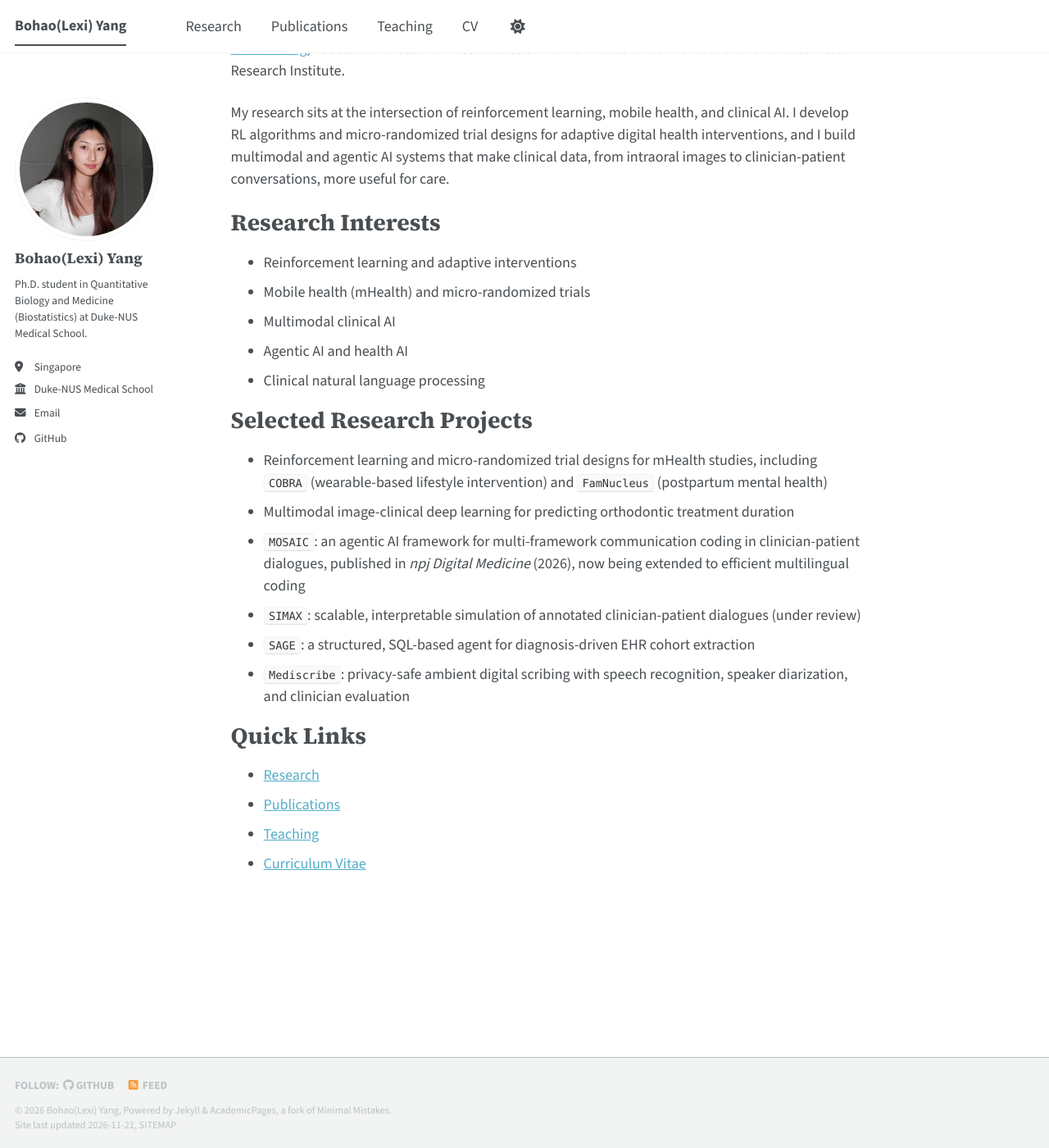
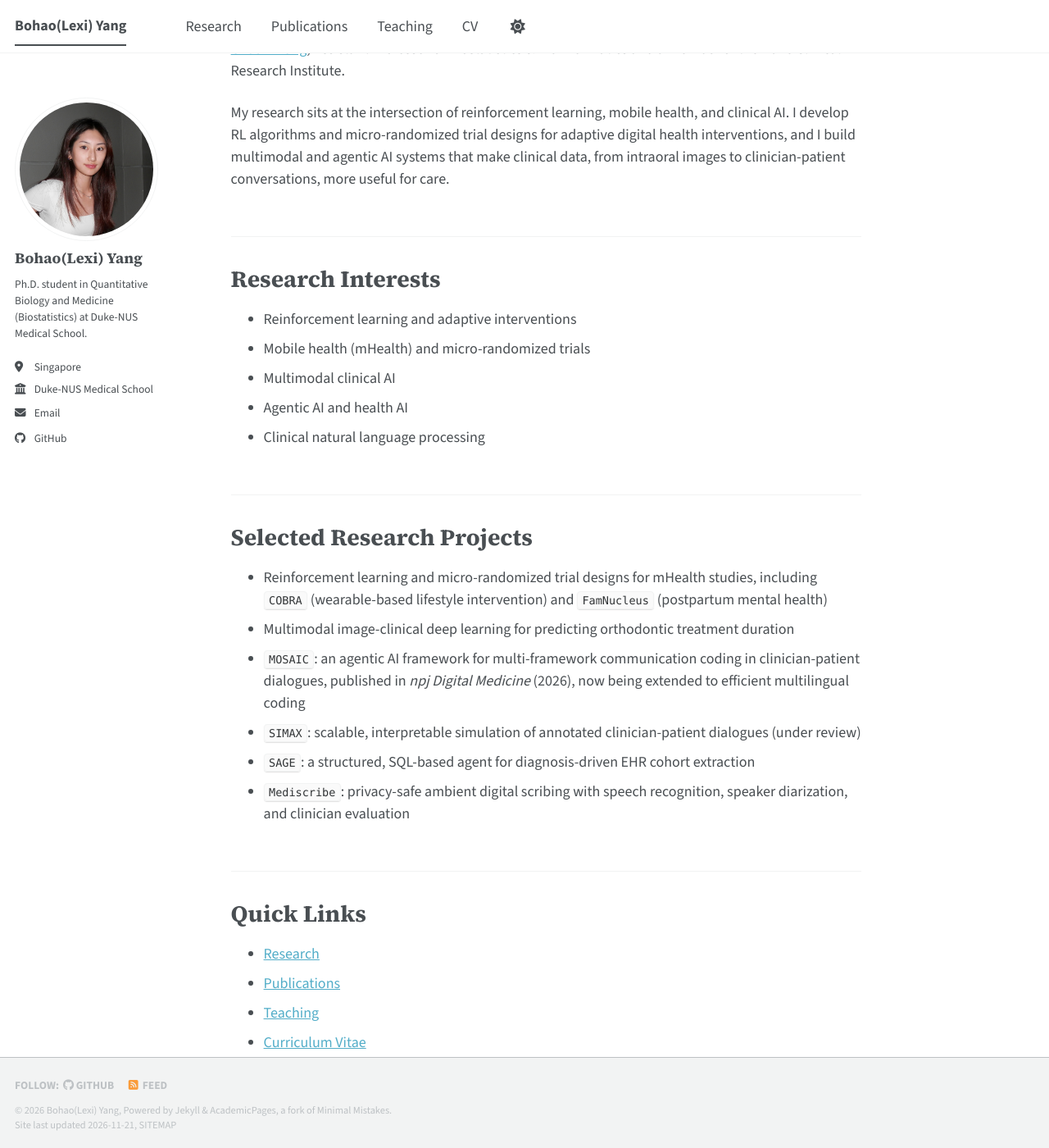
Before and after one commit to bohaoyang1327/bohaoyang1327, a Jekyll site: the page built from _pages/about.md, in a window 1280 px wide and 1400 px high, scrolled down 205 px. Shown: the whole window at 82% size. Built offline with Jekyll 4.4.1, drawn with Linux system fonts in a browser that asks for light colours; a script bundle is joined from its source files by our own code; library files that are not in the unit come from our copies.

Commit message:
add divider lines between page sections
Co-Authored-By: Claude Opus 5.5 <noreply@anthropic.com>
Claude-Session: https://claude.ai/code/session_01HRvBuH7qoDjp6HtVzsuj21

```diff
--- a/_sass/layout/_page.scss
+++ b/_sass/layout/_page.scss
@@ -53,6 +53,13 @@
   h2 {
     padding-bottom: 0.5em;
     border-bottom: 1px solid var(--global-border-color);
+  }
+
+  /* divider line above each top-level section (e.g. "Research Interests") */
+  > h1:not(:first-child) {
+    margin-top: 2em;
+    padding-top: 1.25em;
+    border-top: 1px solid var(--global-border-color);
   }
 
   p, li, dl {
```
